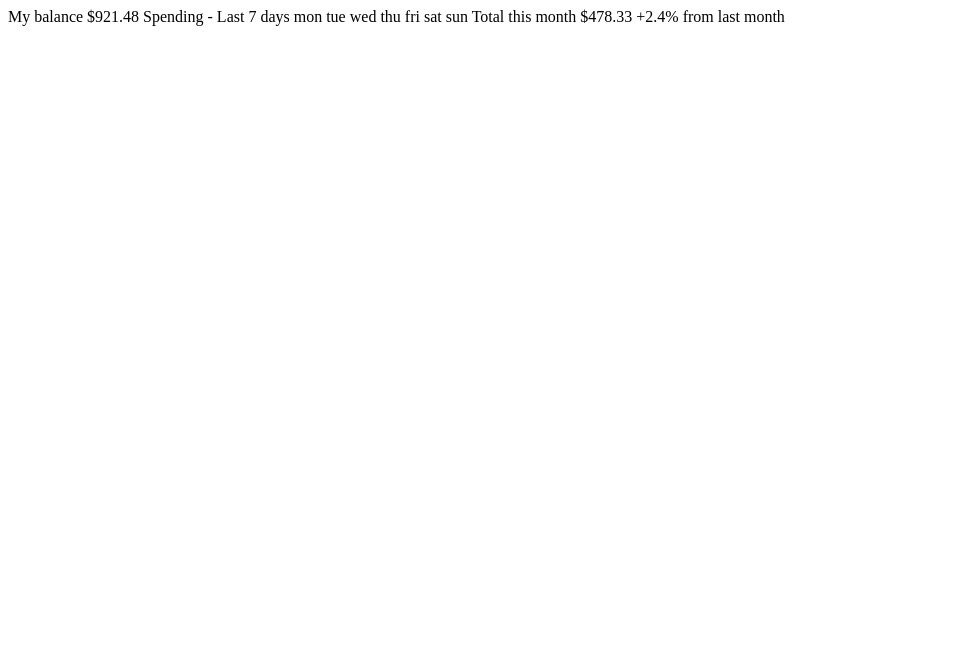
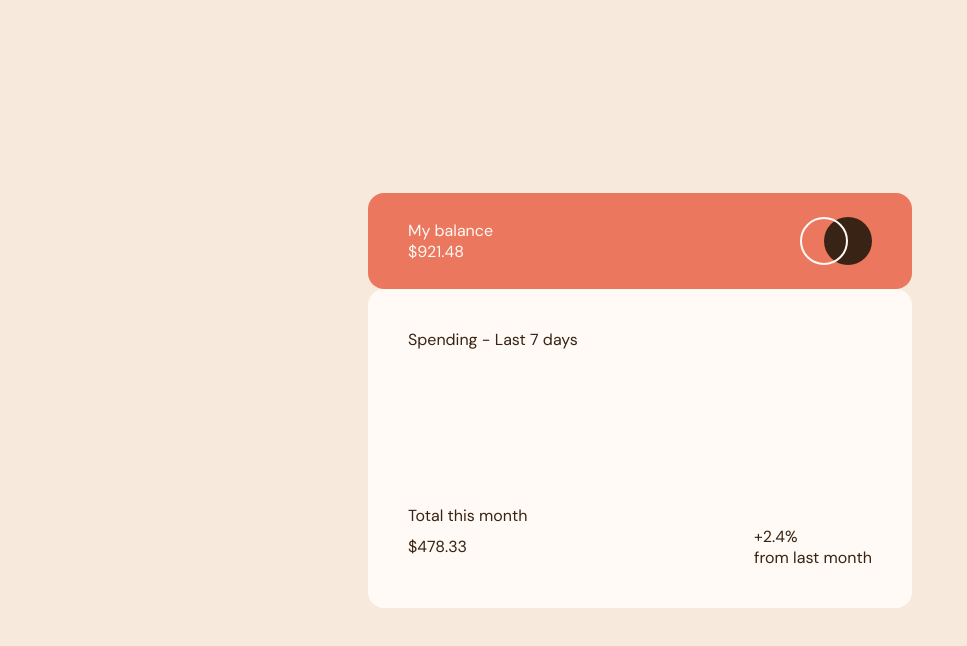
Before and after one commit to VeraEnders/expenses-chart-component, a website: page index.html in a window 1280 px wide. Shown: the whole page, without its empty margins (0-967 px from the left). Drawn offline with nearby package versions, Linux system fonts and the light colour scheme.

Commit message:
feat: add html layout and basic styles

```diff
--- a/index.html
+++ b/index.html
@@ -7,28 +7,42 @@
   <link rel="preconnect" href="https://fonts.googleapis.com">
   <link rel="preconnect" href="https://fonts.gstatic.com" crossorigin>
   <link href="https://fonts.googleapis.com/css2?family=DM+Sans:wght@400;700&display=swap" rel="stylesheet">
+  <script src="https://cdn.jsdelivr.net/npm/chart.js@4.3.0/dist/chart.umd.min.js"></script>
   <title>Expenses chart component</title>
   <link rel="stylesheet" href="./src/styles/style.css">
 </head>
 <body>
+  <section class="expenses-component">
+    <header class="container bg-accent text-light transition">
+      <div class="px-20-40 py-24 d-flex transition">
+        <div class="expenses-component__header__balance__container">
+          <p>My balance</p>
+          <p class="balance__amount">$921.48</p>
+        </div>
+        <div class="header__icon">
+        </div>
+      </div>
+    </header>
 
-  My balance
-  $921.48
+    <section class="container bg-light">
+      <div class="px-20-40 py-30-40">
+        <h1 class="expenses-component__title">Spending - Last 7 days</h1>
+        <div class="chart">
+          <canvas id="expenses-by-day-chart">
 
-  Spending - Last 7 days
-
-  mon
-  tue
-  wed
-  thu
-  fri
-  sat
-  sun
-
-  Total this month
-  $478.33
-
-  +2.4%
-  from last month
+          </canvas>
+        </div>
+        <div class="expenses-component__content__total__container">
+          <p>Total this month</p>
+          <div class="amount__stat | d-flex">
+            <p class="total__amount">$478.33</p>
+            <p>
+              <span> +2.4%</span>
+              <br>from last month</p>
+          </div>
+        </div>
+      </div>
+    </section>
+  </section>
 </body>
 </html>
--- a/package.json
+++ b/package.json
@@ -12,8 +12,5 @@
   },
   "author": "VeraEnders",
   "license": "ISC",
-  "bugs": {
-    "url": "https://github.com/VeraEnders/expenses-chart-component/issues"
-  },
   "homepage": "https://github.com/VeraEnders/expenses-chart-component#readme"
 }
--- /dev/null
+++ b/src/styles/abstracts/_functions.scss
@@ -0,0 +1,12 @@
+@use "sass:map";
+@use "variables" as *;
+
+@function clr($base, $shade: base) {
+  $color: map-get(map-get($colors, $base), $shade);
+  @return $color;
+}
+
+@function size($base) {
+  $size: map-get($sizes, $base);
+  @return $size;
+}
--- /dev/null
+++ b/src/styles/abstracts/_index.scss
@@ -0,0 +1,3 @@
+@forward "variables";
+@forward "functions";
+@forward "mixins";
--- /dev/null
+++ b/src/styles/abstracts/_mixins.scss
@@ -0,0 +1,5 @@
+@use "variables" as *;
+
+@mixin mq-medium {
+  @media (min-width: $breakpoint-medium) { @content; }
+}
--- /dev/null
+++ b/src/styles/abstracts/_variables.scss
@@ -0,0 +1,33 @@
+$colors: (
+  primary: (
+    xs: hsl(27, 66%, 92%),
+    s: hsl(10, 79%, 65%),
+  ),
+  accent: (
+    s: hsl(186, 34%, 60%),
+  ),
+  neutral: (
+    s: hsl(33, 100%, 98%),
+    m: hsl(28, 10%, 53%),
+    l: hsl(25, 47%, 15%),
+  )
+);
+
+$ff-sans: 'DM Sans', sans-serif;
+
+$sizes: (
+  16: 1rem,
+  18: 1.125rem,
+  20: 1.25rem,
+  24: 1.5rem,
+  30: 1.875rem,
+  32: 2rem,
+  40: 2.5rem,
+  48: 3rem,
+);
+
+$container-inline-padding: 1rem;
+$container-max-width-s: 21.5rem;
+$container-max-width-l: 34rem;
+
+$breakpoint-medium: 48rem;
--- /dev/null
+++ b/src/styles/base/_base.scss
@@ -0,0 +1,50 @@
+@use "../abstracts" as *;
+
+body {
+  font-family: $ff-sans;
+  background-color: clr(primary, xs);
+  color: clr(neutral, l);
+}
+
+.expenses-component {
+  min-height: 100vh;
+  display: flex;
+  flex-direction: column;
+  align-items: center;
+  justify-content: center;
+}
+
+.header__icon {
+  cursor: pointer;
+  width: size(40);
+  aspect-ratio: 1;
+  border-radius: 50%;
+  background-color: clr(neutral, l);
+  position: relative;
+  transition: background-color .5s;
+  @include mq-medium {
+    width: size(48);
+  }
+}
+
+.header__icon::before {
+  content: "";
+  width: size(40);
+  aspect-ratio: 1;
+  border-radius: 50%;
+  border: 2px solid clr(neutral, s);
+  position: absolute;
+  left: -(size(24));
+  top: 0;
+  transition: left .3s;
+  @include mq-medium {
+    width: size(48);
+  }
+}
+
+.header__icon:hover{
+  background-color: clr(neutral, s);
+  &::before {
+    left: 0;
+  }
+}
--- /dev/null
+++ b/src/styles/base/_index.scss
@@ -0,0 +1,2 @@
+@forward "reset";
+@forward "base";
--- /dev/null
+++ b/src/styles/base/_reset.scss
@@ -0,0 +1,21 @@
+*,
+*:before,
+*:after {
+	box-sizing: border-box;
+  padding: 0;
+  margin: 0;
+  border: 0;
+	font-size: 100%;
+	font: inherit;
+	vertical-align: baseline;
+}
+
+ol,
+ul {
+	list-style: none;
+}
+
+a {
+	text-decoration: none;
+	color: inherit;
+}
--- a/src/styles/main.scss
+++ b/src/styles/main.scss
@@ -0,0 +1,2 @@
+@use "base";
+@use "utilities";
--- /dev/null
+++ b/src/styles/utilities/_index.scss
@@ -0,0 +1 @@
+@forward "utilities";
--- /dev/null
+++ b/src/styles/utilities/_utilities.scss
@@ -0,0 +1,55 @@
+@use "../abstracts" as *;
+
+.transition {
+  transition: all .5s ease-out;
+}
+
+.bg-accent {
+  background-color: clr(primary, s);
+}
+
+.bg-light {
+  background-color: clr(neutral, s);
+}
+
+.text-light {
+  color: clr(neutral, s);
+}
+
+.px-20-40 {
+  padding-inline: size(20);
+  @include mq-medium {
+    padding-inline: size(40);
+  }
+}
+
+.py-24 {
+  padding-block: size(24);
+}
+
+.py-30-40 {
+  padding-block: size(30);
+  @include mq-medium {
+    padding-block: size(40);
+  }
+}
+
+.container {
+  --padding: #{$container-inline-padding} * 2;
+  --max-width-s: #{$container-max-width-s};
+  --max-width-l: #{$container-max-width-l};
+
+  width: min(100% - var(--padding), var(--max-width-s));
+  margin-inline: auto;
+  border-radius: size(16);
+
+  @include mq-medium {
+    width: min(100% - var(--padding), var(--max-width-l));
+  }
+}
+
+.d-flex {
+  display: flex;
+  align-items: center;
+  justify-content: space-between;
+}
```
Also changed, not shown: src/styles/style.css, 1 other file.
